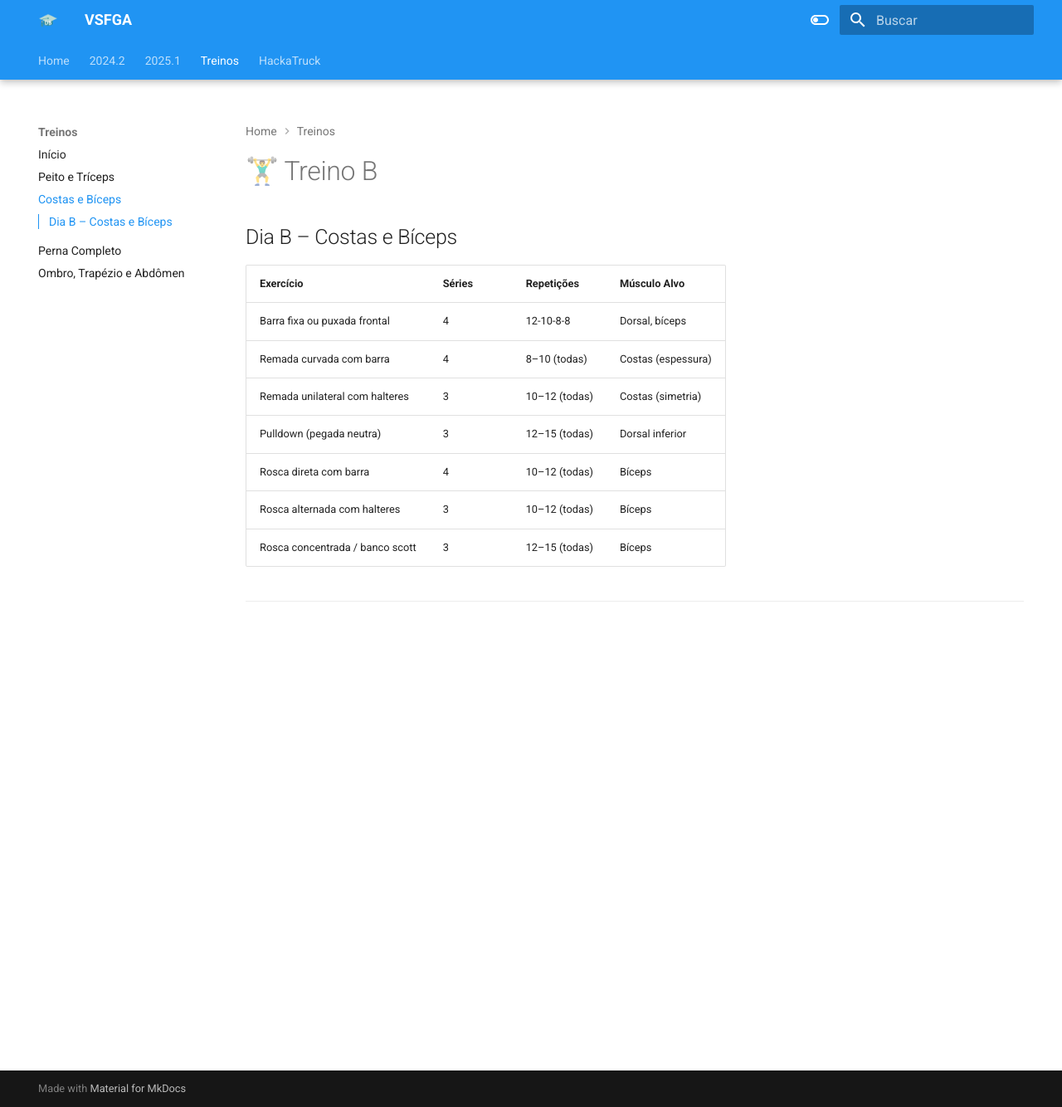
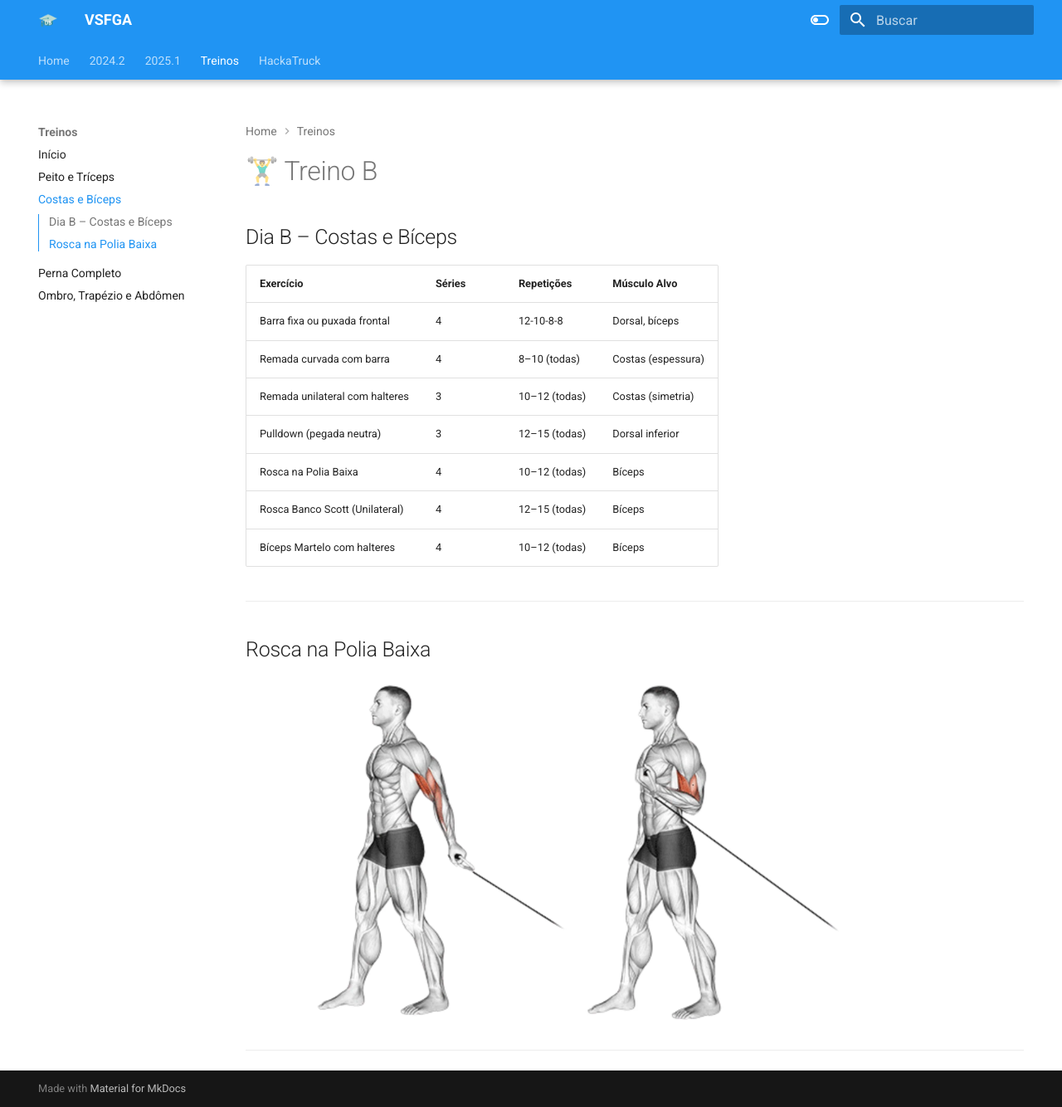
Before and after one commit to Diogo-Barboza/VSFGA, an MkDocs documentation site: the page built from docs/sections/treino/B.md, in a window 1280 px wide and 1334 px high. Shown: the whole window at 83% size. Built offline with MkDocs 1.6.1 and Material for MkDocs 9.7.7, drawn with Linux system fonts in a browser that asks for light colours.

Commit message:
UPDATE BICEPS

```diff
--- a/docs/sections/treino/B.md
+++ b/docs/sections/treino/B.md
@@ -8,8 +8,14 @@
 | Remada curvada com barra           | 4      | 8–10 (todas)         | Costas (espessura)|
 | Remada unilateral com halteres     | 3      | 10–12 (todas)       | Costas (simetria)|
 | Pulldown (pegada neutra)           | 3      | 12–15 (todas)        | Dorsal inferior  |
-| Rosca direta com barra             | 4      | 10–12 (todas)        | Bíceps           |
-| Rosca alternada com halteres       | 3      | 10–12 (todas)        | Bíceps           |
-| Rosca concentrada / banco scott    | 3      | 12–15 (todas)        | Bíceps           |
+| Rosca na Polia Baixa         | 4      | 10–12 (todas)        | Bíceps           |
+| Rosca Banco Scott (Unilateral)                  | 4      | 12–15 (todas)        | Bíceps           |
+| Bíceps Martelo com halteres         | 4      | 10–12 (todas)        | Bíceps           |
 
 ---
+
+## Rosca na Polia Baixa
+
+![Execução1](../../images/Captura%20de%20tela%202025-05-02%20162741.png)
+
+---
--- a/mkdocs.yml
+++ b/mkdocs.yml
@@ -18,7 +18,9 @@ nav:
       - Recursão: sections/2025.1/EDA1/recursao.md
       - Ponteiros: sections/2025.1/EDA1/ponteiro.md
     - SDB2: sections/2025.1/SDB2/ementa.md
-    - Testes de Software: sections/2025.1/Testes/ementa.md
+    - Testes de Software:
+      - Ementa: sections/2025.1/Testes/ementa.md
+      - Black Box: sections/2025.1/Testes/BlackBox.md
     - IHC: sections/2025.1/IHC/ementa.md
     - Arquitetura e Desenho de Software:
       - Ementa: sections/2025.1/ADS/ementa.md
```
Also changed, not shown: docs/images/Captura de tela 2025-05-02 162741.png (added).
